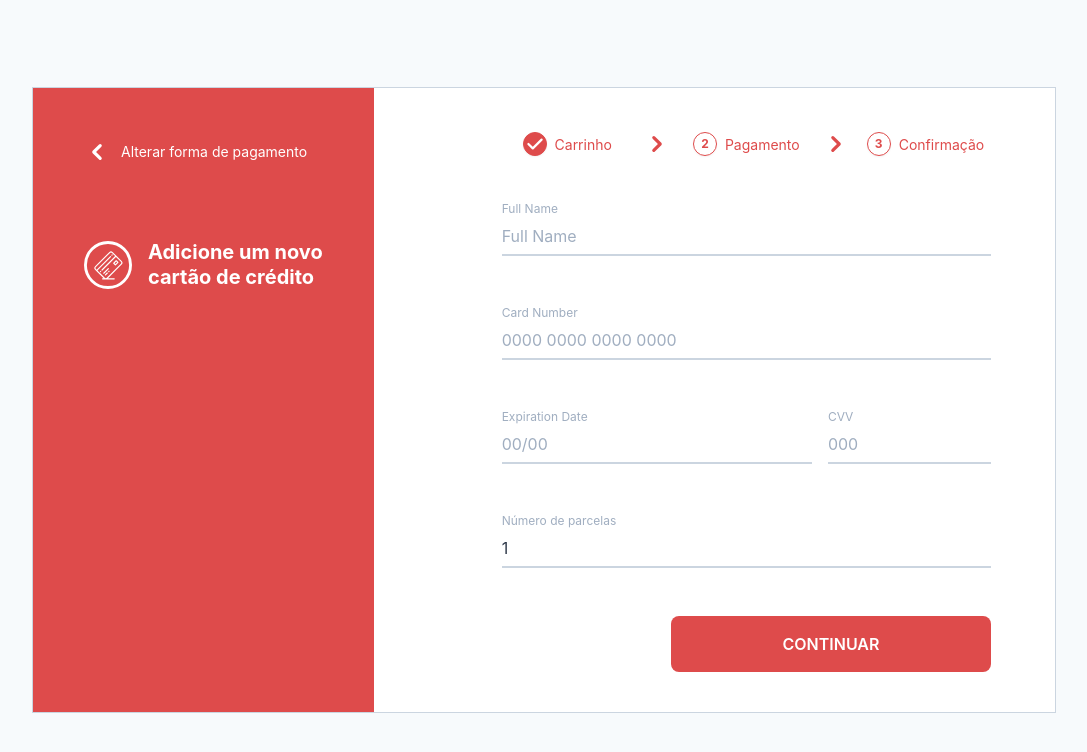
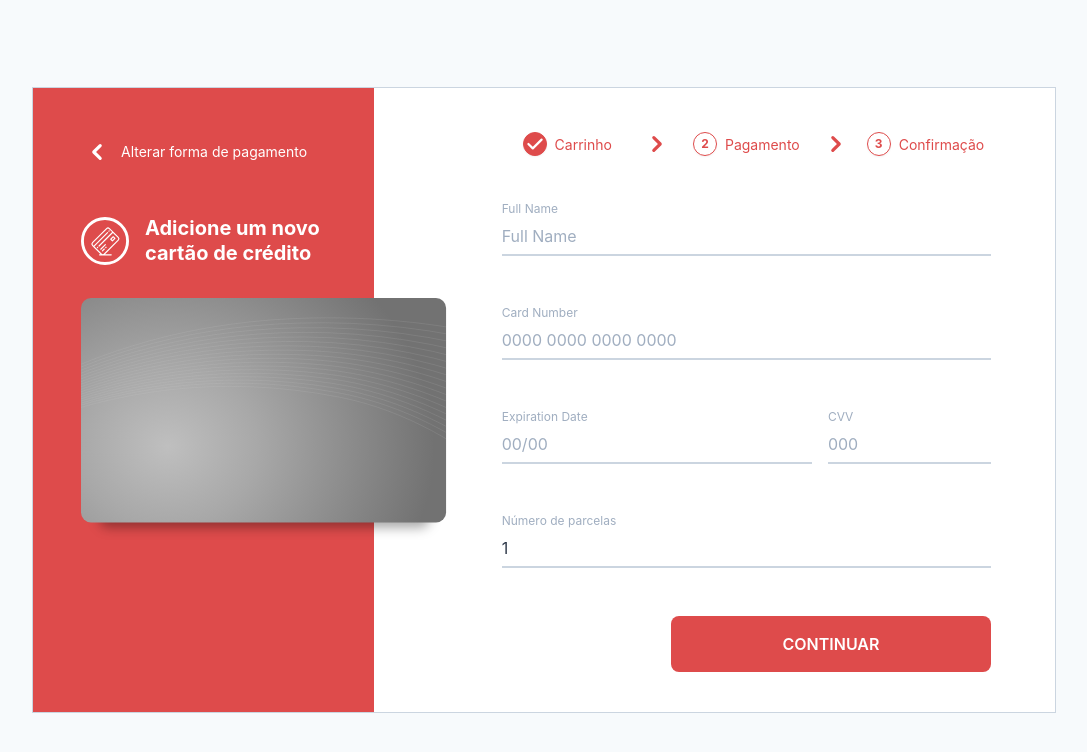
Before and after one commit to gustavomonjardim/checkout-form, a React (Create React App) app: page / in a window 1280 px wide. Shown: the top 752 px of the page, without its empty margins (96-1183 px from the left). Built offline with nearby package versions, Linux system fonts and the light colour scheme; the HTML template or start-up script is replaced by a standard one.

Commit message:
feat: cria componetes de Header e Form no Checkout

```diff
--- a/src/assets/svg/CreditCardBackSide.js
+++ b/src/assets/svg/CreditCardBackSide.js
@@ -2,8 +2,15 @@ import React from 'react';
 
 function SvgComponent(props) {
   return (
-    <svg width={364} height={223.778} viewBox="0 0 364 223.778" {...props}>
+    <svg viewBox="0 0 364 223.778" {...props}>
       <defs>
+        <filter id="a" x="0" y="7.054" width="366.913" height="240.51" filterUnits="userSpaceOnUse">
+          <feOffset dy="6" input="SourceAlpha" />
+          <feGaussianBlur stdDeviation="6" result="b" />
+          <feFlood floodOpacity="0.349" />
+          <feComposite operator="in" in2="b" />
+          <feComposite in="SourceGraphic" />
+        </filter>
         <radialGradient
           id="prefix__a"
           cx={277.549}
@@ -16,8 +23,21 @@ function SvgComponent(props) {
           <stop offset={0.337} stopColor="#a8a8a8" />
           <stop offset={1} stopColor="#727272" />
         </radialGradient>
-        <style>{'.prefix__c{fill:#fff}'}</style>
+        <style>{'.prefix__c{fill:#fff;}.b{fill:#fff;}.c{fill:url(#c);}.h{filter:url(#a);}'}</style>
       </defs>
+
+      <g transform="translate(-136.043 -216)">
+        <g className="h" transform="matrix(1, 0, 0, 1, 136.04, 216)">
+          <rect
+            className="b"
+            width="330.913"
+            height="204.51"
+            rx="10"
+            transform="translate(18 19.05)"
+          />
+        </g>
+        <g transform="translate(137 216)">
+          <g transform="translate(0)">
             <rect width={363.999} height={223.778} rx={10} fill="url(#prefix__a)" />
             <path fill="#1c1c1c" d="M0 38.678h364v48.391H0z" />
             <path className="prefix__c" d="M166.038 106.258h61.051v24.893h-61.051z" />
@@ -27,6 +47,9 @@ function SvgComponent(props) {
                 d="M40.721 106.258h125.316v1.532H40.721zM40.721 108.854h125.316v1.532H40.721zM40.721 111.449h125.316v1.532H40.721zM40.721 114.045h125.316v1.532H40.721zM40.721 116.641h125.316v1.532H40.721zM40.721 119.236h125.316v1.532H40.721zM40.721 121.832h125.316v1.532H40.721zM40.721 124.428h125.316v1.532H40.721zM40.721 127.023h125.316v1.532H40.721zM40.721 129.619h125.316v1.532H40.721z"
               />
             </g>
+          </g>
+        </g>
+      </g>
     </svg>
   );
 }
--- a/src/assets/svg/CreditCardFrontSide.js
+++ b/src/assets/svg/CreditCardFrontSide.js
@@ -1,200 +1,250 @@
 import React from 'react';
 
-function SvgComponent(props) {
+function SvgComponent() {
   return (
-    <svg width={366.913} height={247.564} viewBox="0 0 366.913 247.564" {...props}>
+    <svg viewBox="0 0 366.913 247.564">
       <defs>
-        <clipPath id="prefix__d">
-          <path className="prefix__a" d="M0 0h364.999v224.393H0z" />
-        </clipPath>
-        <clipPath id="prefix__e">
-          <path className="prefix__a" d="M0 0h365v224.398H0z" />
-        </clipPath>
-        <radialGradient
-          id="prefix__c"
-          cx={86.687}
-          cy={148.26}
-          r={433.798}
-          gradientTransform="matrix(.615 0 0 .54 33.394 68.21)"
-          gradientUnits="userSpaceOnUse"
-        >
-          <stop offset={0} stopColor="#bfbfbf" />
-          <stop offset={0.337} stopColor="#a8a8a8" />
-          <stop offset={1} stopColor="#727272" />
-        </radialGradient>
+        <style>
+          {
+            '.a,.g{fill:none;}.b{fill:#fff;}.c{fill:url(#c);}.d{clip-path:url(#d);}.e{opacity:0.2;}.f{clip-path:url(#e);}.g{stroke:#d9d9d9;stroke-linecap:round;stroke-width:0.6px;}.h{filter:url(#a);}'
+          }
+        </style>
         <filter
-          id="prefix__a"
-          x={0}
-          y={7.054}
-          width={366.913}
-          height={240.51}
+          id="a"
+          x="0"
+          y="7.054"
+          width="366.913"
+          height="247.564"
           filterUnits="userSpaceOnUse"
         >
-          <feOffset dy={6} />
-          <feGaussianBlur stdDeviation={6} result="b" />
-          <feFlood floodOpacity={0.349} />
+          <feOffset dy="6" input="SourceAlpha" />
+          <feGaussianBlur stdDeviation="6" result="b" />
+          <feFlood floodOpacity="0.349" />
           <feComposite operator="in" in2="b" />
           <feComposite in="SourceGraphic" />
         </filter>
-        <style>
-          {
-            '.prefix__a,.prefix__g{fill:none}.prefix__e{opacity:.2}.prefix__g{stroke:#d9d9d9;stroke-linecap:round;stroke-width:.6px}'
-          }
-        </style>
+        <radialGradient
+          id="c"
+          cx="86.687"
+          cy="148.26"
+          r="433.798"
+          gradientTransform="translate(33.394 68.21) scale(0.615 0.54)"
+          gradientUnits="userSpaceOnUse"
+        >
+          <stop offset="0" stopColor="#bfbfbf" />
+          <stop offset="0.337" stopColor="#a8a8a8" />
+          <stop offset="1" stopColor="#727272" />
+        </radialGradient>
+        <clipPath id="d">
+          <rect className="a" width="364.999" height="224.393" />
+        </clipPath>
+        <clipPath id="e">
+          <rect className="a" width="365" height="224.398" />
+        </clipPath>
       </defs>
-      <g transform="translate(-.003)" filter="url(#prefix__a)">
-        <rect width={330.913} height={204.51} rx={10} transform="translate(18 19.05)" fill="#fff" />
+      <g transform="translate(-136.043 -216)">
+        <g className="h" transform="matrix(1, 0, 0, 1, 136.043, 216)">
+          <rect
+            className="b"
+            width="330.913"
+            height="204.51"
+            rx="10"
+            transform="translate(18 19.05)"
+          />
         </g>
-      <g transform="translate(.957)">
-        <rect width={364.999} height={224.393} rx={10} fill="url(#prefix__c)" />
-        <g className="prefix__e" clipPath="url(#prefix__d)">
+        <g transform="translate(136.043 216)">
+          <g transform="translate(0)">
+            <rect className="c" width="364.999" height="224.393" rx="10" />
+            <g className="d">
+              <g className="e" transform="translate(-198.747 19.822)">
                 <path
-            className="prefix__a"
-            d="M-198.745 204.293c34.756-40.1 168.237-173.744 412.978-183.8 84.766-3.481 156.388 7.027 211.036 20.251"
+                  className="a"
+                  d="M747.561,611.272c34.756-40.1,168.237-173.744,412.978-183.8,84.766-3.481,156.388,7.027,211.036,20.251"
+                  transform="translate(-747.559 -426.801)"
                 />
                 <path
-            className="prefix__a"
-            d="M-198.745 204.889c35.09-39.712 170.618-173.077 415.569-179.775a718.531 718.531 0 01208.443 23.963"
+                  className="a"
+                  d="M747.561,610.4c35.09-39.712,170.618-173.077,415.569-179.775a718.531,718.531,0,0,1,208.443,23.963"
+                  transform="translate(-747.559 -425.333)"
                 />
                 <path
-            className="prefix__a"
-            d="M-198.745 205.521C-163.32 166.333-25.727 33.695 219.416 29.743a684.508 684.508 0 01205.85 27.886"
+                  className="a"
+                  d="M747.561,609.592c35.425-39.188,173.018-171.826,418.161-175.778A684.508,684.508,0,0,1,1371.572,461.7"
+                  transform="translate(-747.559 -423.893)"
                 />
                 <path
-            className="prefix__a"
-            d="M-198.745 206.123c35.756-38.76 175.412-170.917 420.752-171.755A649.685 649.685 0 01425.27 66.053"
+                  className="a"
+                  d="M747.561,608.8c35.756-38.76,175.412-170.917,420.752-171.755a649.685,649.685,0,0,1,203.263,31.685"
+                  transform="translate(-747.559 -422.499)"
                 />
                 <path
-            className="prefix__a"
-            d="M-198.745 206.708C-162.661 168.363-20.934 36.665 224.594 38.99a617.7 617.7 0 01200.675 35.475"
+                  className="a"
+                  d="M747.561,608.025C783.645,569.68,925.372,437.982,1170.9,440.307a617.7,617.7,0,0,1,200.675,35.475"
+                  transform="translate(-747.559 -421.139)"
                 />
                 <path
-            className="prefix__a"
-            d="M-198.747 207.288C-162.34 169.342-18.532 38.08 227.188 43.61a588.348 588.348 0 01198.079 39.256"
+                  className="a"
+                  d="M747.56,607.278C783.967,569.332,927.775,438.07,1173.495,443.6a588.348,588.348,0,0,1,198.079,39.256"
+                  transform="translate(-747.56 -419.812)"
                 />
                 <path
-            className="prefix__a"
-            d="M-198.745 207.856c36.734-37.569 182.627-168.409 428.526-159.619a561.455 561.455 0 01195.487 43.025"
+                  className="a"
+                  d="M747.561,606.553c36.734-37.569,182.627-168.409,428.526-159.619a561.455,561.455,0,0,1,195.487,43.025"
+                  transform="translate(-747.559 -418.519)"
                 />
                 <path
-            className="prefix__a"
-            d="M-198.745 208.418C-161.69 171.214-13.706 40.763 232.371 52.863c77.4 3.806 142.889 24.409 192.9 46.786"
+                  className="a"
+                  d="M747.561,605.855C784.616,568.651,932.6,438.2,1178.677,450.3c77.4,3.806,142.889,24.409,192.9,46.786"
+                  transform="translate(-747.559 -417.259)"
                 />
                 <path
-            className="prefix__a"
-            d="M-198.745 208.966c37.38-36.854 187.472-166.94 433.708-151.481 76.34 4.793 140.963 26.838 190.306 50.537"
+                  className="a"
+                  d="M747.561,605.177c37.38-36.854,187.472-166.94,433.708-151.481,76.34,4.793,140.963,26.838,190.306,50.537"
+                  transform="translate(-747.559 -416.033)"
                 />
                 <path
-            className="prefix__a"
-            d="M-198.745 209.51c37.7-36.522 189.906-166.275 436.3-147.4 75.286 5.767 139.035 29.252 187.716 54.276"
+                  className="a"
+                  d="M747.561,604.53c37.7-36.522,189.906-166.275,436.3-147.4,75.286,5.767,139.035,29.252,187.716,54.276"
+                  transform="translate(-747.559 -414.842)"
                 />
                 <path
-            className="prefix__a"
-            d="M-198.745 210.045c38.02-36.206 192.354-165.655 438.89-143.312 74.229 6.726 137.1 31.649 185.119 58"
+                  className="a"
+                  d="M747.561,603.906c38.02-36.206,192.354-165.655,438.89-143.312,74.229,6.726,137.1,31.649,185.119,58"
+                  transform="translate(-747.559 -413.683)"
                 />
                 <path
-            className="prefix__a"
-            d="M-198.745 210.57c38.34-35.9 194.817-165.083 441.481-139.215 73.176 7.675 135.173 34.038 182.531 61.718"
+                  className="a"
+                  d="M747.561,603.307c38.34-35.9,194.817-165.083,441.481-139.215,73.176,7.675,135.173,34.038,182.531,61.718"
+                  transform="translate(-747.559 -412.559)"
                 />
                 <path
-            className="prefix__a"
-            d="M-198.745 211.09c38.66-35.618 197.291-164.563 444.073-135.11 72.124 8.608 133.246 36.41 179.942 65.426"
+                  className="a"
+                  d="M747.561,602.736c38.66-35.618,197.291-164.563,444.073-135.11,72.124,8.608,133.246,36.41,179.942,65.426"
+                  transform="translate(-747.559 -411.468)"
                 />
                 <path
-            className="prefix__a"
-            d="M-198.745 211.603c38.977-35.348 199.784-164.1 446.663-131 71.072 9.528 131.32 38.769 177.351 69.123"
+                  className="a"
+                  d="M747.561,602.192c38.977-35.348,199.784-164.1,446.663-131,71.072,9.528,131.32,38.769,177.351,69.123"
+                  transform="translate(-747.559 -410.411)"
                 />
                 <path
-            className="prefix__a"
-            d="M-198.745 212.111C-159.445 177.018 3.55 48.426 250.51 85.228c70.023 10.434 129.391 41.111 174.756 72.8"
+                  className="a"
+                  d="M747.561,601.677c39.3-35.093,202.295-163.685,449.255-126.883,70.023,10.434,129.391,41.111,174.756,72.8"
+                  transform="translate(-747.559 -409.388)"
                 />
                 <path
-            className="prefix__a"
-            d="M-198.745 212.608c39.62-34.855 204.828-163.33 451.846-122.759 68.973 11.329 127.465 43.439 172.164 76.471"
+                  className="a"
+                  d="M747.561,601.186c39.62-34.855,204.828-163.33,451.846-122.759,68.973,11.329,127.465,43.439,172.164,76.471"
+                  transform="translate(-747.559 -408.4)"
                 />
                 <path
-            className="prefix__a"
-            d="M-198.745 213.085C-158.8 178.376 8.7 49.664 255.694 94.473c67.974 12.1 125.541 45.648 169.577 80.057"
+                  className="a"
+                  d="M747.561,600.747C787.506,566.038,955.006,437.326,1202,482.135c67.974,12.1,125.541,45.648,169.577,80.057"
+                  transform="translate(-747.559 -407.484)"
                 />
                 <path
-            className="prefix__a"
-            d="M-198.745 213.591c40.259-34.42 209.962-162.8 457.028-114.494 66.853 13.072 123.631 48.33 166.986 84.032"
+                  className="a"
+                  d="M747.561,600.291c40.259-34.42,209.962-162.8,457.028-114.494,66.853,13.072,123.631,48.33,166.986,84.032"
+                  transform="translate(-747.559 -406.522)"
                 />
               </g>
-        <g clipPath="url(#prefix__e)" transform="translate(0 .001)">
-          <g className="prefix__e">
+            </g>
+            <g transform="translate(0 0.001)">
+              <g className="f">
+                <g className="e" transform="translate(-198.747 19.822)">
                   <path
-              className="prefix__g"
-              d="M-198.745 204.296c34.756-40.095 168.238-173.746 412.98-183.8 84.767-3.482 156.389 7.027 211.037 20.251"
+                    className="g"
+                    d="M747.561,411.931c34.756-40.095,168.238-173.746,412.98-183.8,84.767-3.482,156.389,7.027,211.037,20.251"
+                    transform="translate(-747.559 -227.457)"
                   />
                   <path
-              className="prefix__g"
-              d="M-198.745 204.895c35.09-39.711 170.618-173.079 415.57-179.777A718.48 718.48 0 01425.269 49.08"
+                    className="g"
+                    d="M747.561,411.062c35.09-39.711,170.618-173.079,415.57-179.777a718.48,718.48,0,0,1,208.444,23.962"
+                    transform="translate(-747.559 -225.989)"
                   />
                   <path
-              className="prefix__g"
-              d="M-198.745 205.526c35.425-39.189 173.019-171.83 418.162-175.783a684.5 684.5 0 01205.852 27.884"
+                    className="g"
+                    d="M747.561,410.252c35.425-39.189,173.019-171.83,418.162-175.783a684.5,684.5,0,0,1,205.852,27.884"
+                    transform="translate(-747.559 -224.548)"
                   />
                   <path
-              className="prefix__g"
-              d="M-198.745 206.126c35.756-38.758 175.413-170.922 420.754-171.758a649.671 649.671 0 01203.264 31.687"
+                    className="g"
+                    d="M747.561,409.458C783.317,370.7,922.974,238.536,1168.315,237.7a649.671,649.671,0,0,1,203.264,31.687"
+                    transform="translate(-747.559 -223.154)"
                   />
                   <path
-              className="prefix__g"
-              d="M-198.745 206.713C-162.661 168.365-20.933 36.666 224.6 38.991a617.648 617.648 0 01200.676 35.476"
+                    className="g"
+                    d="M747.561,408.685c36.084-38.348,177.812-170.047,423.345-167.722a617.648,617.648,0,0,1,200.676,35.476"
+                    transform="translate(-747.559 -221.794)"
                   />
                   <path
-              className="prefix__g"
-              d="M-198.747 207.292C-162.339 169.343-18.531 38.08 227.189 43.614a588.343 588.343 0 01198.08 39.257"
+                    className="g"
+                    d="M747.56,407.937c36.408-37.949,180.216-169.212,425.936-163.678a588.343,588.343,0,0,1,198.08,39.257"
+                    transform="translate(-747.56 -220.467)"
                   />
                   <path
-              className="prefix__g"
-              d="M-198.745 207.86c36.739-37.569 182.628-168.412 428.527-159.622A561.45 561.45 0 01425.27 91.264"
+                    className="g"
+                    d="M747.561,407.212C784.3,369.643,930.189,238.8,1176.088,247.59a561.45,561.45,0,0,1,195.488,43.026"
+                    transform="translate(-747.559 -219.174)"
                   />
                   <path
-              className="prefix__g"
-              d="M-198.745 208.42c37.055-37.2 185.044-167.658 431.118-155.559 77.4 3.806 142.89 24.41 192.9 46.786"
+                    className="g"
+                    d="M747.561,406.512c37.055-37.2,185.044-167.658,431.118-155.559,77.4,3.806,142.89,24.41,192.9,46.786"
+                    transform="translate(-747.559 -217.914)"
                   />
                   <path
-              className="prefix__g"
-              d="M-198.745 208.97c37.38-36.855 187.472-166.943 433.71-151.484 76.34 4.793 140.964 26.838 190.307 50.538"
+                    className="g"
+                    d="M747.561,405.836c37.38-36.855,187.472-166.943,433.71-151.484,76.34,4.793,140.964,26.838,190.307,50.538"
+                    transform="translate(-747.559 -216.688)"
                   />
                   <path
-              className="prefix__g"
-              d="M-198.745 209.514c37.7-36.521 189.906-166.277 436.3-147.405 75.287 5.768 139.035 29.253 187.717 54.277"
+                    className="g"
+                    d="M747.561,405.188c37.7-36.521,189.906-166.277,436.3-147.405,75.287,5.768,139.035,29.253,187.717,54.277"
+                    transform="translate(-747.559 -215.496)"
                   />
                   <path
-              className="prefix__g"
-              d="M-198.745 210.048c38.02-36.2 192.355-165.657 438.892-143.315 74.23 6.726 137.1 31.652 185.12 58"
+                    className="g"
+                    d="M747.561,404.564c38.02-36.2,192.355-165.657,438.892-143.315,74.23,6.726,137.1,31.652,185.12,58"
+                    transform="translate(-747.559 -214.338)"
                   />
                   <path
-              className="prefix__g"
-              d="M-198.745 210.575C-160.406 174.668-3.928 45.489 242.737 71.357c73.176 7.674 135.173 34.037 182.531 61.719"
+                    className="g"
+                    d="M747.561,403.966C785.9,368.059,942.378,238.88,1189.043,264.748c73.176,7.674,135.173,34.037,182.531,61.719"
+                    transform="translate(-747.559 -213.213)"
                   />
                   <path
-              className="prefix__g"
-              d="M-198.745 211.099c38.66-35.62 197.292-164.566 444.074-135.113 72.124 8.607 133.246 36.411 179.942 65.428"
+                    className="g"
+                    d="M747.561,403.4c38.66-35.62,197.292-164.566,444.074-135.113,72.124,8.607,133.246,36.411,179.942,65.428"
+                    transform="translate(-747.559 -212.123)"
                   />
                   <path
-              className="prefix__g"
-              d="M-198.745 211.607c38.977-35.348 199.784-164.1 446.665-131 71.073 9.528 131.321 38.768 177.352 69.124"
+                    className="g"
+                    d="M747.561,402.851c38.977-35.348,199.784-164.1,446.665-131,71.073,9.528,131.321,38.768,177.352,69.124"
+                    transform="translate(-747.559 -211.066)"
                   />
                   <path
-              className="prefix__g"
-              d="M-198.745 212.113c39.3-35.093 202.3-163.687 449.257-126.884 70.023 10.434 129.392 41.112 174.757 72.8"
+                    className="g"
+                    d="M747.561,402.334c39.3-35.093,202.3-163.687,449.257-126.884,70.023,10.434,129.392,41.112,174.757,72.8"
+                    transform="translate(-747.559 -210.043)"
                   />
                   <path
-              className="prefix__g"
-              d="M-198.745 212.613C-159.125 177.758 6.084 49.28 253.102 89.852c68.973 11.329 127.466 43.438 172.165 76.473"
+                    className="g"
+                    d="M747.561,401.845c39.62-34.855,204.829-163.333,451.847-122.761,68.973,11.329,127.466,43.438,172.165,76.473"
+                    transform="translate(-747.559 -209.054)"
                   />
                   <path
-              className="prefix__g"
-              d="M-198.745 213.09C-158.8 178.384 8.701 49.665 255.694 94.475c67.974 12.1 125.542 45.649 169.577 80.059"
+                    className="g"
+                    d="M747.561,401.406C787.506,366.7,955.007,237.981,1202,282.791c67.974,12.1,125.542,45.649,169.577,80.059"
+                    transform="translate(-747.559 -208.138)"
                   />
                   <path
-              className="prefix__g"
-              d="M-198.745 213.595c40.26-34.421 209.963-162.8 457.03-114.5 66.853 13.072 123.631 48.331 166.987 84.034"
+                    className="g"
+                    d="M747.561,400.949c40.26-34.421,209.963-162.8,457.03-114.5,66.853,13.072,123.631,48.331,166.987,84.034"
+                    transform="translate(-747.559 -207.176)"
                   />
+                </g>
+              </g>
+            </g>
           </g>
         </g>
       </g>
--- a/src/components/CheckoutForm/checkoutForm.js
+++ b/src/components/CheckoutForm/checkoutForm.js
@@ -5,17 +5,13 @@ import CreditCardIcon from '../../assets/svg/CreditCardIcon';
 import { useForm } from '../../context/FormContext';
 import { cardNumberMask, cardDateMask } from '../../services/maskService';
 import Button from '../Button';
-// import CreditCard from '../CreditCard';
+import CreditCard from '../CreditCard';
 import Step, { StepSeparator } from '../Step';
 import TextInput from '../TextInput';
 
-const CheckoutForm = () => {
-  const { handleChange, handleBlur, values, errors, touched, submitForm } = useForm();
-  const [step, setStep] = useState(1);
-
+const CheckoutHeader = () => {
   return (
-    <div className="w-full max-w-screen-lg h-screen flex flex-col bg-white border border-solid border-gray-400 md:h-auto md:flex-row md:mx-8">
-      <div className="relative w-full px-5 py-12 bg-primary md:w-1/3 md:p-8 lg:p-12">
+    <>
       <div className="hidden md:flex md:flex-row md:items-center md:pb-12">
         <div className="text-white h-8 w-8 mr-2">
           <ChevronLeft />
@@ -23,17 +19,17 @@ const CheckoutForm = () => {
         <span className="text-white text-sm leading-tight">Alterar forma de pagamento</span>
       </div>
 
-        <div className="w-full relative align-middle mb-6">
-          <div className="absolute top-0 left-0 text-white h-8 w-8 mr-2 md:hidden">
+      <div className="w-full relative align-middle mb-6 md:hidden">
+        <div className="absolute top-0 left-0 text-white h-8 w-8 mr-2">
           <ChevronLeft />
         </div>
-          <p className="text-white text-center text-sm leading-8 md:hidden">
+        <p className="text-white text-center text-sm leading-8">
           <span className="font-bold">Etapa 2</span> de 3
         </p>
       </div>
 
-        <div className="flex flex-row items-center justify-center pb-8">
-          <div className=" w-10 h-10 mr-4 lg:w-12 lg:h-12 flex-shrink-0">
+      <div className="flex flex-row items-center justify-center pb-5 md:pb-8 md:justify-start">
+        <div className="mr-4 w-12 h-12 flex-shrink-0">
           <CreditCardIcon />
         </div>
         <h2 className="text-white text-lg lg:text-xl font-bold leading-tight">
@@ -41,11 +37,19 @@ const CheckoutForm = () => {
         </h2>
       </div>
 
-        {/* <div className="flex items-center justify-center -mb-40 md:mb-0 md:-mr-24 lg:-mr-32">
-          <CreditCard flipped={values.cvv?.length > 0} />
-        </div> */}
+      <div className="mx-auto md:mx-0 md:-mr-24 lg:-mr-32">
+        <CreditCard flipped={false} />
       </div>
-      <div className="w-full flex-1 flex flex-col justify-end p-10 bg-white overflow-y-scroll md:h-full md:w-2/3  lg:px-16 lg:pl-32">
+    </>
+  );
+};
+
+export const PaymentForm = () => {
+  const { handleChange, handleBlur, values, errors, touched, submitForm } = useForm();
+  const [step, setStep] = useState(1);
+
+  return (
+    <>
       <div className="hidden md:w-full md:flex md:flex-row md:items-center">
         <Step title="Carrinho" number="1" checked={step >= 1} onClick={() => setStep(0)} />
         <StepSeparator />
@@ -53,7 +57,7 @@ const CheckoutForm = () => {
         <StepSeparator />
         <Step title="Confirmação" number="3" checked={step >= 3} onClick={() => setStep(2)} />
       </div>
-        <div className="pt-48 md:pt-8">
+      <div className="md:pt-8">
         <TextInput
           id="fullName"
           placeholder="Full Name"
@@ -120,6 +124,18 @@ const CheckoutForm = () => {
           <Button text="Continuar" onClick={submitForm} loading={false} />
         </div>
       </div>
+    </>
+  );
+};
+
+const CheckoutForm = () => {
+  return (
+    <div className="w-full max-w-screen-lg h-screen flex flex-col bg-white border border-solid border-gray-400 md:h-auto md:flex-row md:mx-8">
+      <div className="relative overflow-visible flex-grow flex-shrink-0 w-full h-64 px-5 pt-12 bg-primary md:w-1/3 md:h-auto md:p-8 lg:p-12">
+        <CheckoutHeader />
+      </div>
+      <div className="w-full flex flex-col justify-end p-10 pt-40 bg-white md:h-full md:w-2/3 md:pt-10 md:pl-24 lg:px-16 lg:pl-32">
+        <PaymentForm />
       </div>
     </div>
   );
--- a/src/components/CreditCard/styles.css
+++ b/src/components/CreditCard/styles.css
@@ -1,5 +1,5 @@
 .scene {
-  width: 367px;
+  max-width: 367px;
   height: 224px;
   perspective: 1000px;
 }
```
Lines whose indentation alone changed are shown as unchanged.
